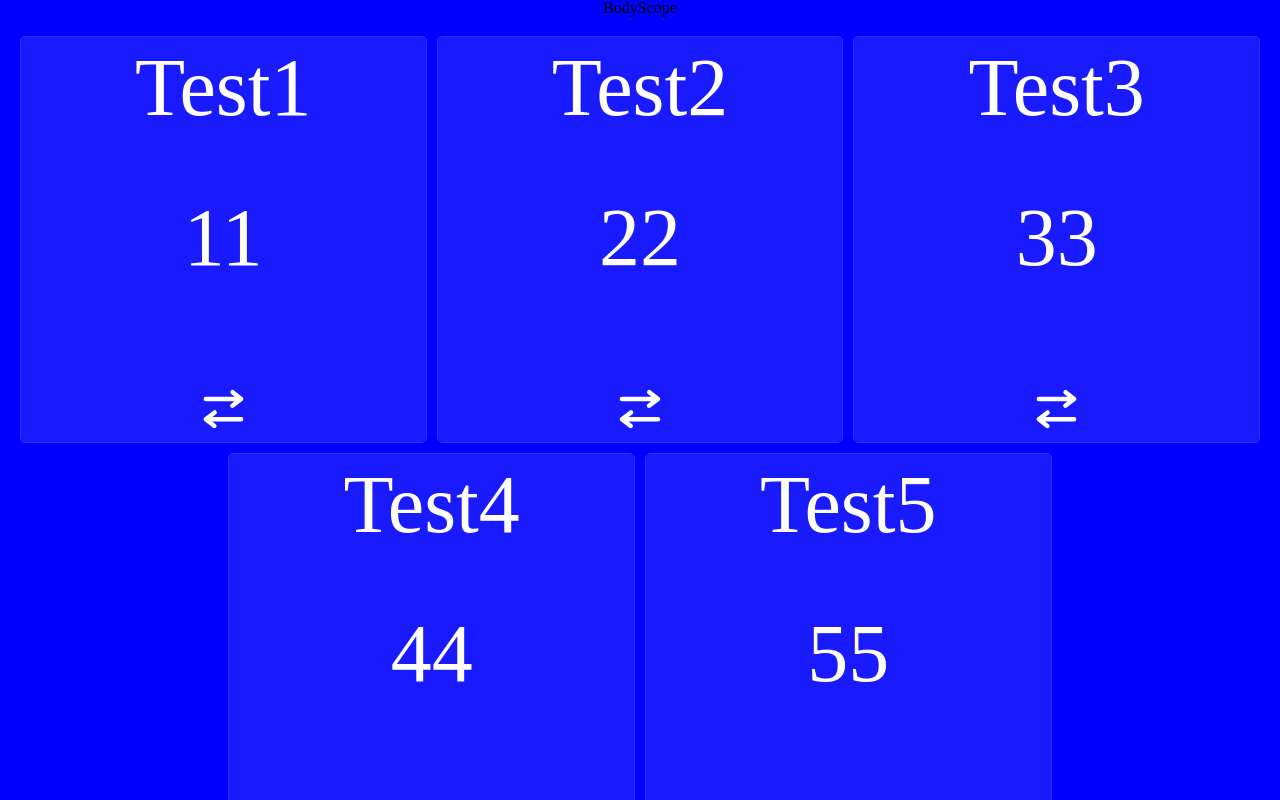
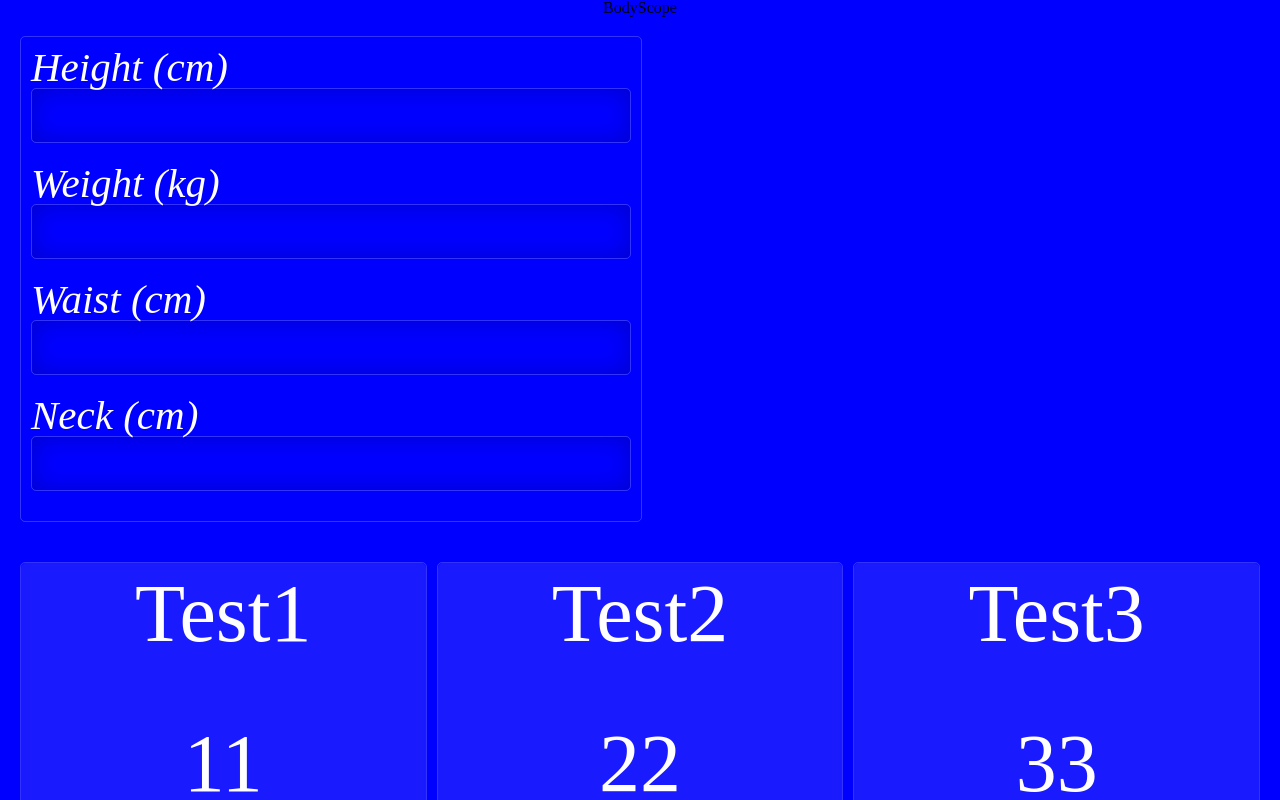
Before and after one commit to Dyeuse/bodyscope, a React (Vite) app: page / in a window 1280 px wide. Shown: the top 800 px of the page. Built offline with nearby package versions, Linux system fonts and the light colour scheme.

Commit message:
Add Measurements component

```diff
--- a/src/App.tsx
+++ b/src/App.tsx
@@ -1,4 +1,5 @@
 import "./App.css";
+import Measurements from "./components/measurements/Measurements";
 import CardsDisplayer from "./components/cardsDisplayer/CardsDisplayer";
 import { get5FakeCards } from "./utils/fakeCards";
 
@@ -6,6 +7,7 @@ function App() {
   return (
     <>
       <h1>BodyScope</h1>
+      <Measurements />
       <CardsDisplayer>{get5FakeCards()}</CardsDisplayer>
     </>
   );
--- /dev/null
+++ b/src/components/measurements/Measurements.module.scss
@@ -0,0 +1,30 @@
+@use "../../sass/mixins" as m;
+@use "../../sass/variables" as v;
+
+.container {
+  display: flex;
+  flex-direction: column;
+  margin: 20px;
+  padding: 10px;
+  color: v.$main-color;
+  min-width: 260px;
+  max-width: 600px;
+  @include m.border;
+
+  div {
+    display: flex;
+    flex-direction: column;
+    margin-bottom: 20px;
+  }
+  input {
+    @include m.number-input;
+    font-size: inherit;
+  }
+
+  label {
+    font-style: italic;
+    &::first-letter {
+      text-transform: uppercase;
+    }
+  }
+}
--- /dev/null
+++ b/src/components/measurements/Measurements.tsx
@@ -0,0 +1,46 @@
+import { useRef } from "react";
+import useElementWidth from "../../hooks/useElementWidth";
+import styles from "./Measurements.module.scss";
+
+const { container } = styles;
+
+type MeasurementProps = {
+  title: string;
+  min: number;
+  max: number;
+  children: string;
+};
+
+function Measurement({ title, min, max, children }: MeasurementProps) {
+  return (
+    <div>
+      <label htmlFor={title}>{children}</label>
+      <input type="number" name={title} id={title} min={min} max={max} />
+    </div>
+  );
+}
+
+function Measurements() {
+  const containerRef = useRef<HTMLDivElement>(null);
+  const containerWidth = useElementWidth(containerRef);
+  const fontSize = containerWidth ? Math.round(containerWidth / 15) : 20;
+  const initStyle = { fontSize };
+  return (
+    <div className={container} ref={containerRef} style={initStyle}>
+      <Measurement title="height" min={100} max={220}>
+        height (cm)
+      </Measurement>
+      <Measurement title="weight" min={30} max={220}>
+        weight (kg)
+      </Measurement>
+      <Measurement title="waist" min={30} max={220}>
+        waist (cm)
+      </Measurement>
+      <Measurement title="neck" min={20} max={80}>
+        neck (cm)
+      </Measurement>
+    </div>
+  );
+}
+
+export default Measurements;
--- a/src/sass/_mixins.scss
+++ b/src/sass/_mixins.scss
@@ -1,4 +1,22 @@
+@use "./variables" as v;
+
 @mixin border() {
   border: 1px solid rgba(255, 255, 255, 0.2);
   border-radius: 5px;
 }
+
+@mixin number-input {
+  @include border;
+  outline: none;
+  background: transparent;
+  padding: 3px 10px;
+  padding-left: 35px;
+  color: v.$main-color;
+  font-weight: 300;
+  box-shadow: inset 0 0 25px rgba(v.$secondary-color, 0.2);
+  appearance: textfield;
+
+  &:focus {
+    outline: 2px solid rgba(v.$main-color, 0.2);
+  }
+}
--- /dev/null
+++ b/src/sass/_variables.scss
@@ -0,0 +1,2 @@
+$main-color: white;
+$secondary-color: black;
```
